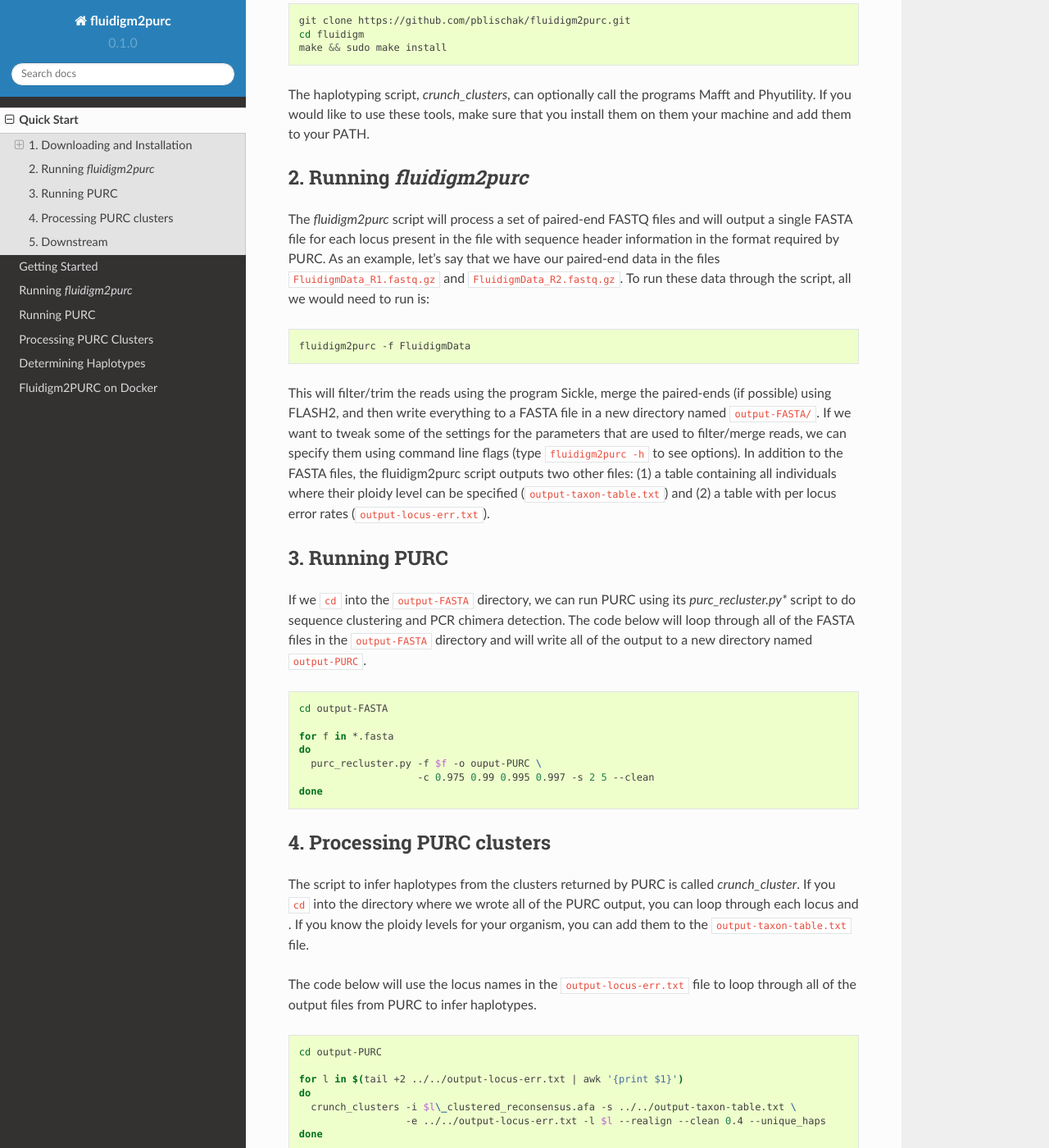
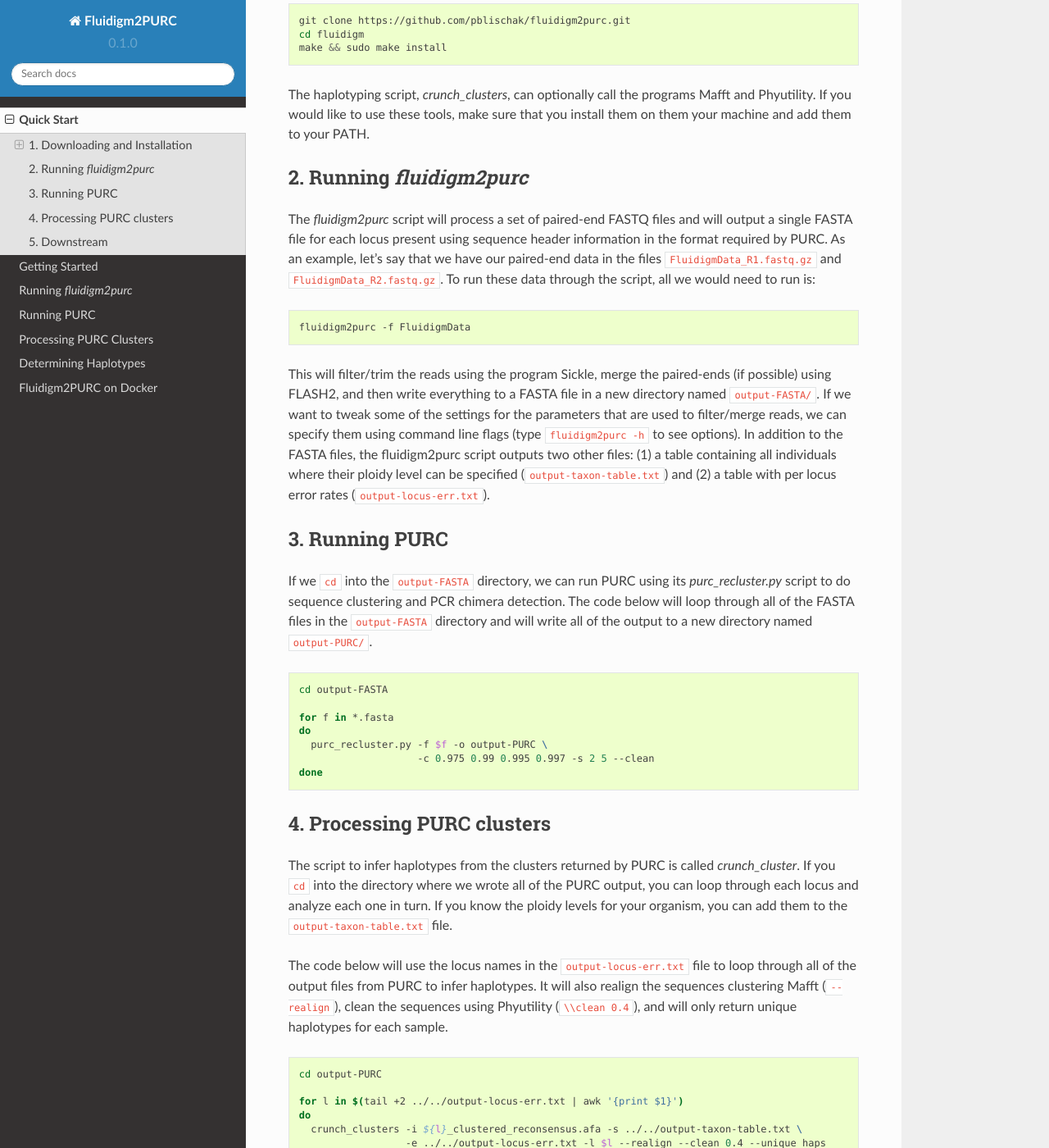
Before and after one commit to pblischak/fluidigm2purc, a Sphinx documentation site: the page built from docs/quick_start.rst, in a window 1280 px wide and 1400 px high, scrolled down 1195 px. Shown: the whole window at 82% size. Built offline with Sphinx 7.4.7 and the Read the Docs theme 2.0.0, drawn with Linux system fonts in a browser that asks for light colours.

Commit message:
adding text file for keeping track of versions; cleaning up docs

```diff
--- /dev/null
+++ b/VERSION.txt
@@ -0,0 +1,5 @@
+0.1.1-alpha
+  Bug fixes in crunch_clusters with using sed and species names.
+
+0.1.0-alpha
+  First test version of Fluidigm2PURC.
--- a/docs/conf.py
+++ b/docs/conf.py
@@ -46,7 +46,7 @@
 master_doc = 'index'
 
 # General information about the project.
-project = u'fluidigm2purc'
+project = u'Fluidigm2PURC'
 copyright = u'2017, Paul Blischak'
 author = u'Paul Blischak'
 
@@ -103,7 +103,7 @@
 # -- Options for HTMLHelp output ------------------------------------------
 
 # Output file base name for HTML help builder.
-htmlhelp_basename = 'fluidigm2purcdoc'
+htmlhelp_basename = 'Fluidigm2PURCdoc'
 
 
 # -- Options for LaTeX output ---------------------------------------------
@@ -130,7 +130,7 @@
 # (source start file, target name, title,
 #  author, documentclass [howto, manual, or own class]).
 latex_documents = [
-    (master_doc, 'fluidigm2purc.tex', u'fluidigm2purc Documentation',
+    (master_doc, 'Fluidigm2PURC.tex', u'Fluidigm2PURC Documentation',
      u'Paul Blischak', 'manual'),
 ]
 
@@ -140,7 +140,7 @@
 # One entry per manual page. List of tuples
 # (source start file, name, description, authors, manual section).
 man_pages = [
-    (master_doc, 'fluidigm2purc', u'fluidigm2purc Documentation',
+    (master_doc, 'Fluidigm2PURC', u'Fluidigm2PURC Documentation',
      [author], 1)
 ]
 
@@ -151,7 +151,7 @@
 # (source start file, target name, title, author,
 #  dir menu entry, description, category)
 texinfo_documents = [
-    (master_doc, 'fluidigmpurc', u'fluidigm2purc Documentation',
-     author, 'fluidigm2purc', 'One line description of project.',
+    (master_doc, 'Fluidigm2PURC', u'Fluidigm2PURC Documentation',
+     author, 'Fluidigm2PURC', 'Automated processing of double-barcoded PCR amplicons.',
      'Miscellaneous'),
 ]
--- a/docs/quick_start.rst
+++ b/docs/quick_start.rst
@@ -72,7 +72,7 @@
 --------------------------
 
 The *fluidigm2purc* script will process a set of paired-end FASTQ files and will
-output a single FASTA file for each locus present in the file with sequence header information
+output a single FASTA file for each locus present using sequence header information
 in the format required by PURC. As an example, let's say that we have our paired-end data
 in the files ``FluidigmData_R1.fastq.gz`` and ``FluidigmData_R2.fastq.gz``. To run these
 data through the script, all we would need to run is:
@@ -93,9 +93,9 @@
 3. Running PURC
 ---------------
 
-If we ``cd`` into the ``output-FASTA`` directory, we can run PURC using its *purc_recluster.py** script
+If we ``cd`` into the ``output-FASTA`` directory, we can run PURC using its *purc_recluster.py* script
 to do sequence clustering and PCR chimera detection. The code below will loop through all of the FASTA files in
-the ``output-FASTA`` directory and will write all of the output to a new directory named ``output-PURC``.
+the ``output-FASTA`` directory and will write all of the output to a new directory named ``output-PURC/``.
 
 .. code:: bash
 
@@ -103,7 +103,7 @@
 
   for f in *.fasta
   do
-    purc_recluster.py -f $f -o ouput-PURC \
+    purc_recluster.py -f $f -o output-PURC \
                       -c 0.975 0.99 0.995 0.997 -s 2 5 --clean
   done
 
@@ -112,11 +112,13 @@
 
 The script to infer haplotypes from the clusters returned by PURC is called *crunch_cluster*.
 If you ``cd`` into the directory where we wrote all of the PURC output, you can loop through each
-locus and . If you know the ploidy levels for your organism, you can add them to the ``output-taxon-table.txt``
-file.
+locus and analyze each one in turn. If you know the ploidy levels for your organism,
+you can add them to the ``output-taxon-table.txt`` file.
 
 The code below will use the locus names in the ``output-locus-err.txt`` file to loop through
-all of the output files from PURC to infer haplotypes.
+all of the output files from PURC to infer haplotypes. It will also realign the sequences clustering
+Mafft (``--realign``), clean the sequences using Phyutility (``\\clean 0.4``),
+and will only return unique haplotypes for each sample.
 
 .. code:: bash
 
@@ -124,7 +126,7 @@
 
   for l in $(tail +2 ../../output-locus-err.txt | awk '{print $1}')
   do
-    crunch_clusters -i $l\_clustered_reconsensus.afa -s ../../output-taxon-table.txt \
+    crunch_clusters -i ${l}_clustered_reconsensus.afa -s ../../output-taxon-table.txt \
                     -e ../../output-locus-err.txt -l $l --realign --clean 0.4 --unique_haps
   done
 
```
Also changed, not shown: 2 other files.
